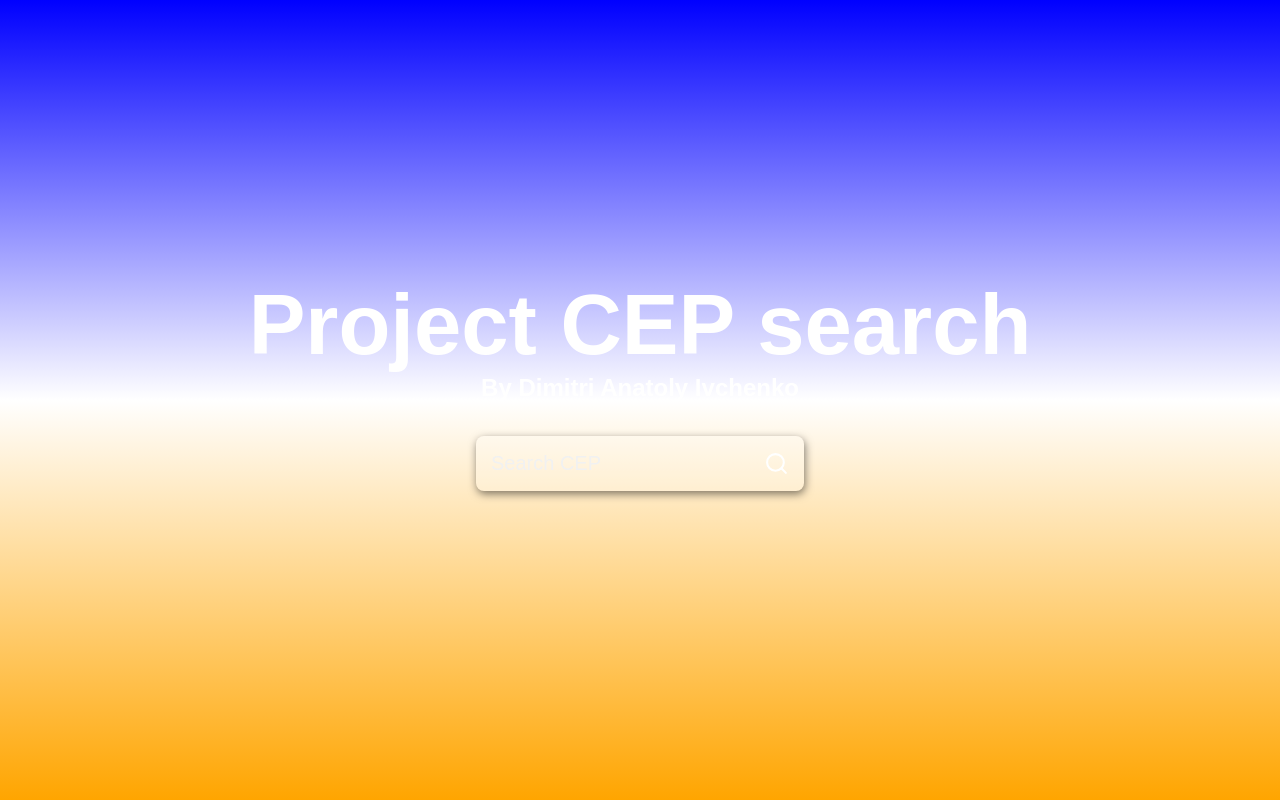
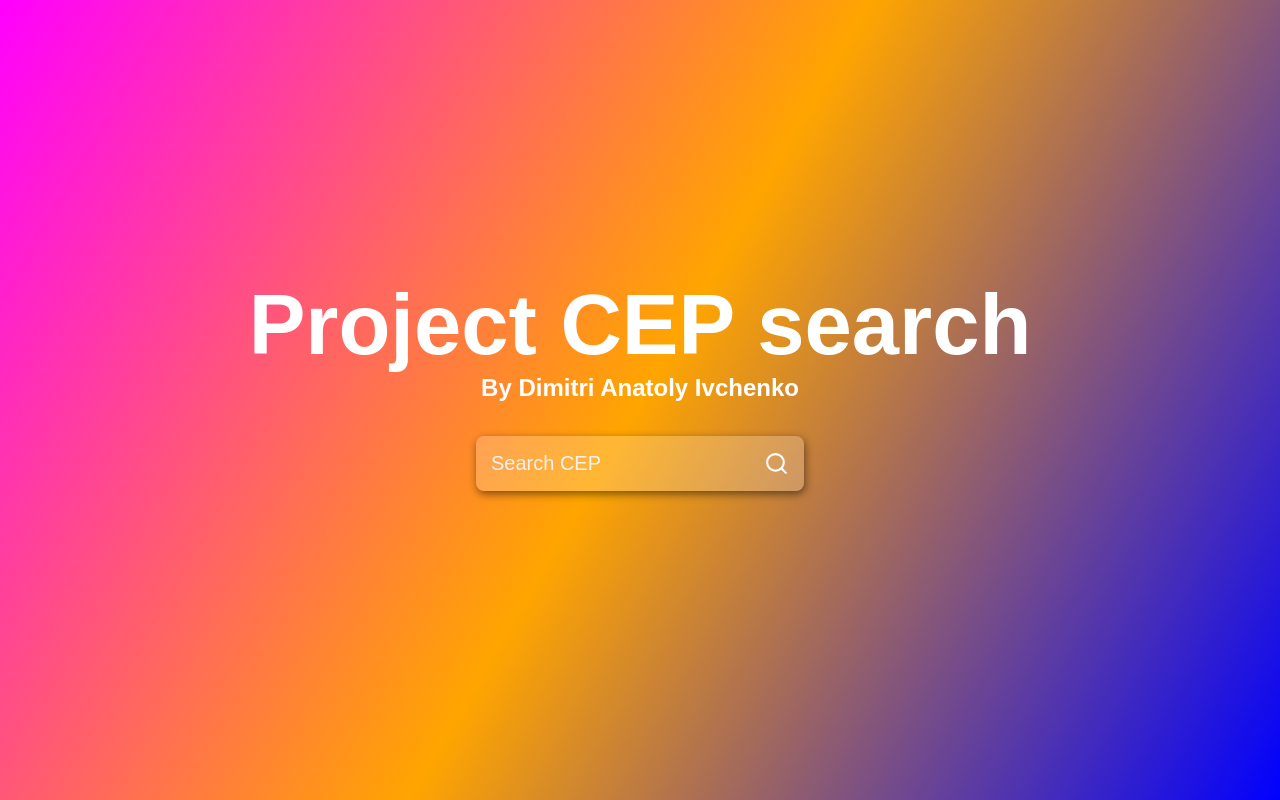
Before and after one commit to q-Dimitri-p/Project-API, a React (Create React App) app: page / in a window 1280 px wide. Built offline with nearby package versions, Linux system fonts and the light colour scheme; the HTML template or start-up script is replaced by a standard one.

Commit message:
Update styles.css

```diff
--- a/src/styles.css
+++ b/src/styles.css
@@ -4,7 +4,7 @@
     justify-content: center;
     align-items: center;
     flex-direction: column;
-    background: linear-gradient(blue, white, orange);
+    background: linear-gradient(120deg, rgb(255, 0, 255), orange, blue);
 }
 .title{
     font-size: 85px;
```
